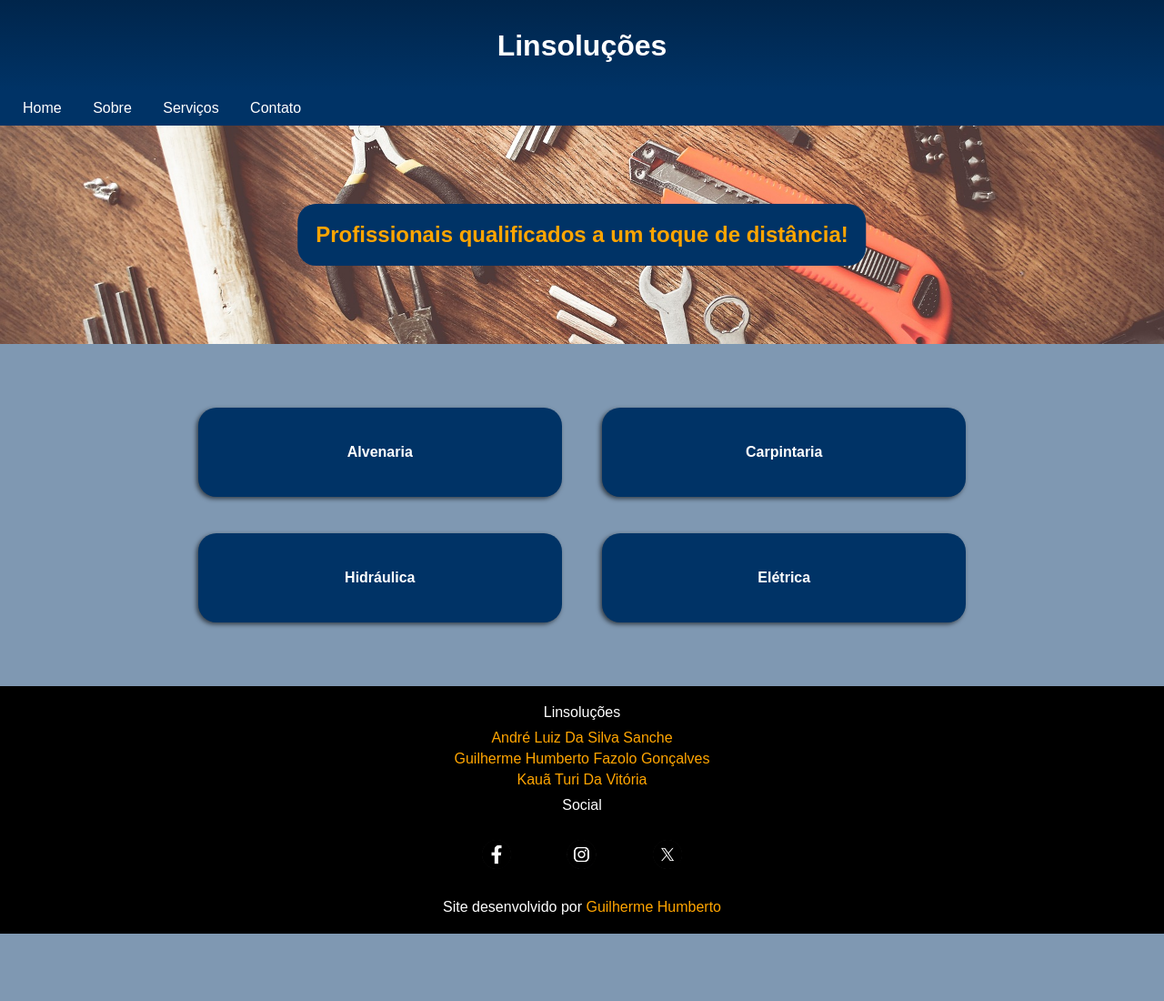
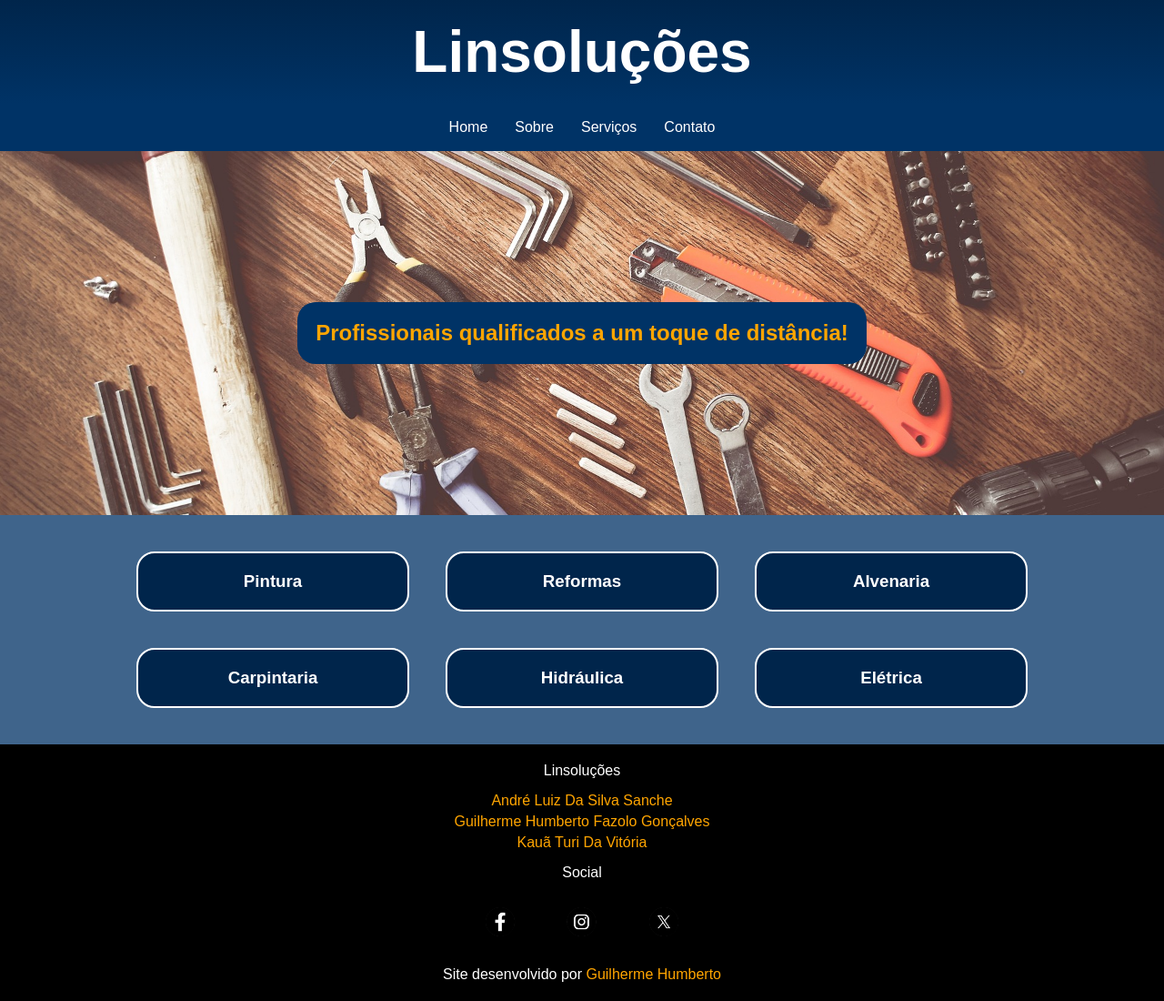
Before and after one commit to guilherme-XD/projeto-empresa, a plain HTML site: page index.html in a window 1280 px wide. Shown: the whole page at 91% size. Before the commit the page ends 1026 px from the top, so only its background shows below. Drawn offline with Linux system fonts and the light colour scheme; a web font is replaced by a local one.

Commit message:
reiniciar

```diff
--- a/index.html
+++ b/index.html
@@ -1,5 +1,6 @@
 <!DOCTYPE html>
 <html lang="pt-br">
+
 <head>
     <meta charset="UTF-8">
     <meta name="viewport" content="width=device-width, initial-scale=1.0">
@@ -7,12 +8,11 @@
     <link rel="shortcut icon" href="img/favicon.ico" type="image/x-icon">
     <link rel="stylesheet" href="style/style.css">
 </head>
+
 <body>
 
-    <header>
-        <div class="content">
+    <header class="container">
         <h1>Linsoluções</h1>
-        </div>
     </header>
 
     <nav>
@@ -23,70 +23,82 @@
     </nav>
 
     <main>
-        <section class="section-01">
+        <section class="section01 container">
             <div class="content">
-                <h1>Profissionais qualificados a um toque de distância!</h1>
+                <h2>Profissionais qualificados a um toque de distância!</h2>
             </div>
         </section>
 
-        <section class="section-02">
+        <section class="section02 containerRow">
+            <div class="services">
                 <a href="#">
-                <div class="category category1">
-                    <h1>Alvenaria</h1>
+                    <h3>Pintura</h3>
+                </a>
             </div>
+            <div class="services">
+                <a href="#">
+                    <h3>Reformas</h3>
                 </a>
+            </div>
+            <div class="services">
                 <a href="#">
-                <div class="category category2">
-                    <h1>Carpintaria</h1>
+                    <h3>Alvenaria</h3>
+                </a>
             </div>
+            <div class="services">
+                <a href="#">
+                    <h3>Carpintaria</h3>
                 </a>
+            </div>
+            <div class="services">
                 <a href="#">
-                <div class="category category3">
-                    <h1>Hidráulica</h1>
+                    <h3>Hidráulica</h3>
+                </a>
             </div>
+            <div class="services">
+                <a href="#">
+                    <h3>Elétrica</h3>
                 </a>
-            <a href="#">
-                <div class="category category4">
-                    <h1>Elétrica</h1>
             </div>
-            </a>
         </section>
 
     </main>
 
-    <footer>
+    <footer class="containerColumn">
         <p>Linsoluções</p>
         <ul>
-            <a class="text" href="#">
-                <li>André Luiz Da Silva Sanche</li>
+            <li>
+                <a href="#" class="text">
+                    André Luiz Da Silva Sanche
                 </a>
-            <a class="text" href="#">
-                <li>Guilherme Humberto Fazolo Gonçalves</li>
+            </li>
+            <li>
+                <a href="" class="text">
+                    Guilherme Humberto Fazolo Gonçalves
                 </a>
-            <a class="text" href="#">
-                <li>Kauã Turi Da Vitória</li>
+            </li>
+            <li>
+                <a href="" class="text">
+                    Kauã Turi Da Vitória
                 </a>
+            </li>
         </ul>
         <p>Social</p>
-        <a href="#">
+        <div class="containerRow">
             <div>
-                <img src="img/facebook.png" alt="Facebook">
+                <a href="#"><img src="img/facebook.png" alt="Facebook"></a>
             </div>
-        </a>
-        <a href="#">
             <div>
-                <img src="img/instagram.png" alt="Instagram">
+                <a href="#"><img src="img/instagram.png" alt="Instagram"></a>
             </div>
-        </a>
-        <a href="#">
             <div>
-                <img src="img/x.png" alt="Twitter">
+                <a href="#"><img src="img/x.png" alt="Twitter"></a>
             </div>
-        </a>
-        <p>Site desenvolvido por <a class="text" href="https://github.com/guilherme-XD">Guilherme Humberto</a></p>
+        </div>
+        <p>
+            Site desenvolvido por <a class="text" href="https://github.com/guilherme-XD">Guilherme Humberto</a>
+        </p>
     </footer>
+</body>
 
-
-
-</body>
 </html>
--- a/style/style.css
+++ b/style/style.css
@@ -17,6 +17,27 @@
 * {
     margin: 0px;
     padding: 0px;
+    box-sizing: border-box;
+}
+
+.container {
+    display: flex;
+    justify-content: center;
+    align-items: center;
+}
+
+.containerRow {
+    display: flex;
+    flex-flow: row wrap;
+    justify-content: center;
+    align-items: center;
+}
+
+.containerColumn {
+    display: flex;
+    flex-flow: column nowrap;
+    justify-content: center;
+    align-items: center;
 }
 
 body {
@@ -24,22 +45,12 @@ body {
 }
 
 header {
-    position: relative;
     background-image: linear-gradient(to bottom, var(--color-b0), var(--color-b1));
+    padding: 20px 0px;
     color: white;
-    height: 100px;
     text-align: center;
     font-family: var(--font-h1);
-    font-size: 1em;
-}
-
-header > div.content {
-    position: absolute;
-
-    left: 50%;
-    top: 50%;
-
-    transform: translate(-50%, -50%);
+    font-size: 2em;
 }
 
 nav {
@@ -47,6 +58,9 @@ nav {
     color: white;
     font-family: var(--font-p);
     padding: 10px;
+
+    display: flex;
+    justify-content: center;
 }
 
 nav a {
@@ -66,71 +80,52 @@ main{
     font-family: var(--font-p);
 }
 
-section.section-01 {
+section.section01 {
     background-image: url(../img/background-ferramentas2.jpg);
     background-size: cover;
     background-repeat: no-repeat;
     background-position: center center;
-    position: relative;
     text-align: center;
-    margin: 0px;
-    padding: 0px;
-    height: 30vh;
+    height: 400px;
 }
 
-section.section-01 h1 {
+section.section01 h2 {
     background-color: var(--color-b1);
     color: var(--color-o);
     padding: 20px;
     border-radius: 20px;
 }
 
-section.section-02 {
-    text-align: center;
-    margin: 50px auto;
+section.section02 {
+    background-color: var(--color-b2);
+    padding: 20px;
 }
 
-section.section-02 a {
-    color: white;
-    text-decoration: none;
+section.section02 div.services {
+    border: 2px solid white;
+    width: 300px;
+    padding: 20px;
+    text-align: center;
+    background: var(--color-b0);
+    margin: 20px;
+    border-radius: 20px;
 }
 
-section.section-02 a:hover {
-    color: var(--color-o);
+section.section02 div.services:hover {
+    border-color: var(--color-o);
+    box-shadow: 0 4px 8px rgba(0, 0, 0, 0.2);
+    transition: transform 0.2s;
 }
 
-section.section-02 div {
-    display: inline-block;
-    background-color: white;
-    text-align: center;
-    margin: 20px;
-    padding: 40px;
-    border-radius: 20px;
-    background-color: var(--color-b1);
-
-    width: 25%;
-
-    box-shadow: -2px 2px 5px rgba(0, 0, 0, 0.6);
+section.section02 div.services a {
+    text-decoration: none;
+    color: white;
 }
 
-section.section-02 div:hover {
-    transform: translate(6px, -6px);
-    background-color: white;
-    transition-duration: 0.25s;
-
-}
-
-section.section-02 div h1{
-    font-size: 100%;
-}
-
-section div.content {
-    position: absolute;
-
-    left: 50%;
-    top: 50%;
-
-    transform: translate(-50%, -50%);
+section.section02 div.services a:hover {
+    border-color: var(--color-o);
+    color: var(--color-o);
+    transition-duration: 0.2s;
 }
 
 footer {
```
Lines whose indentation alone changed are shown as unchanged.
